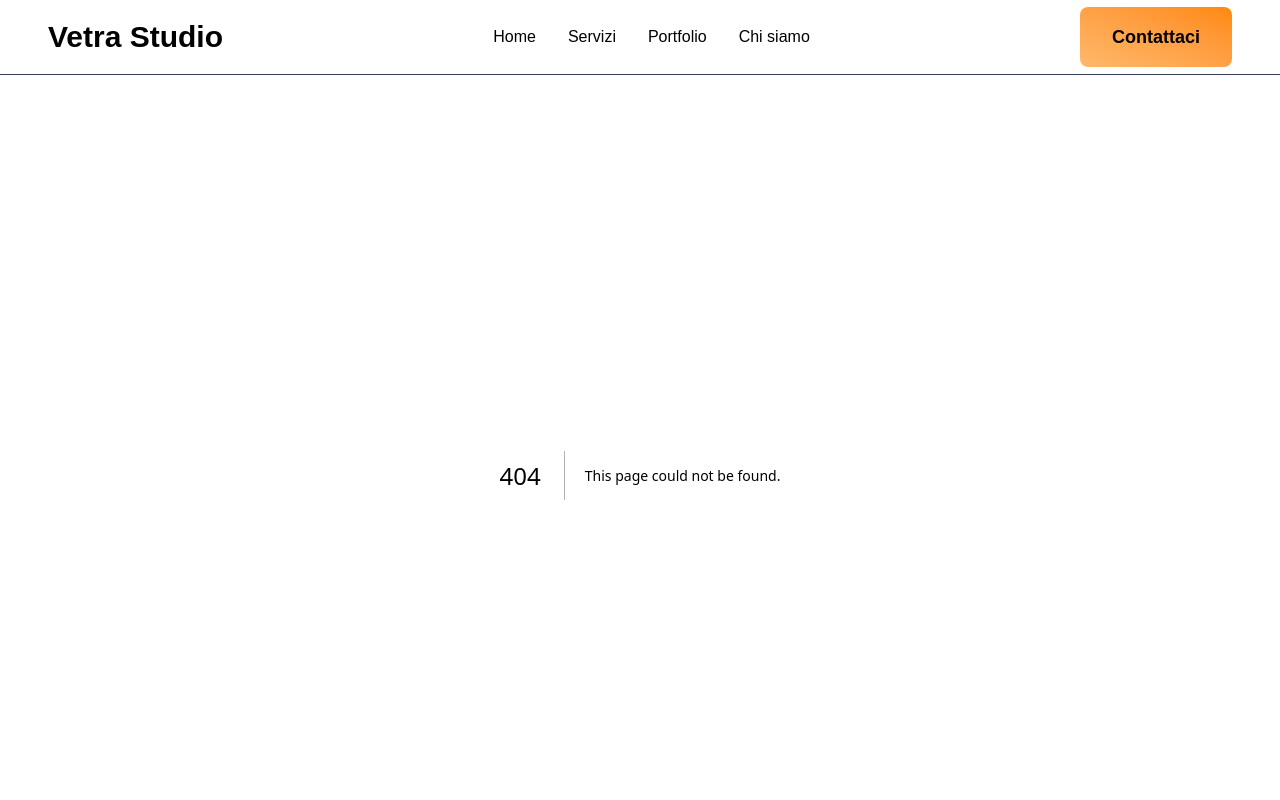
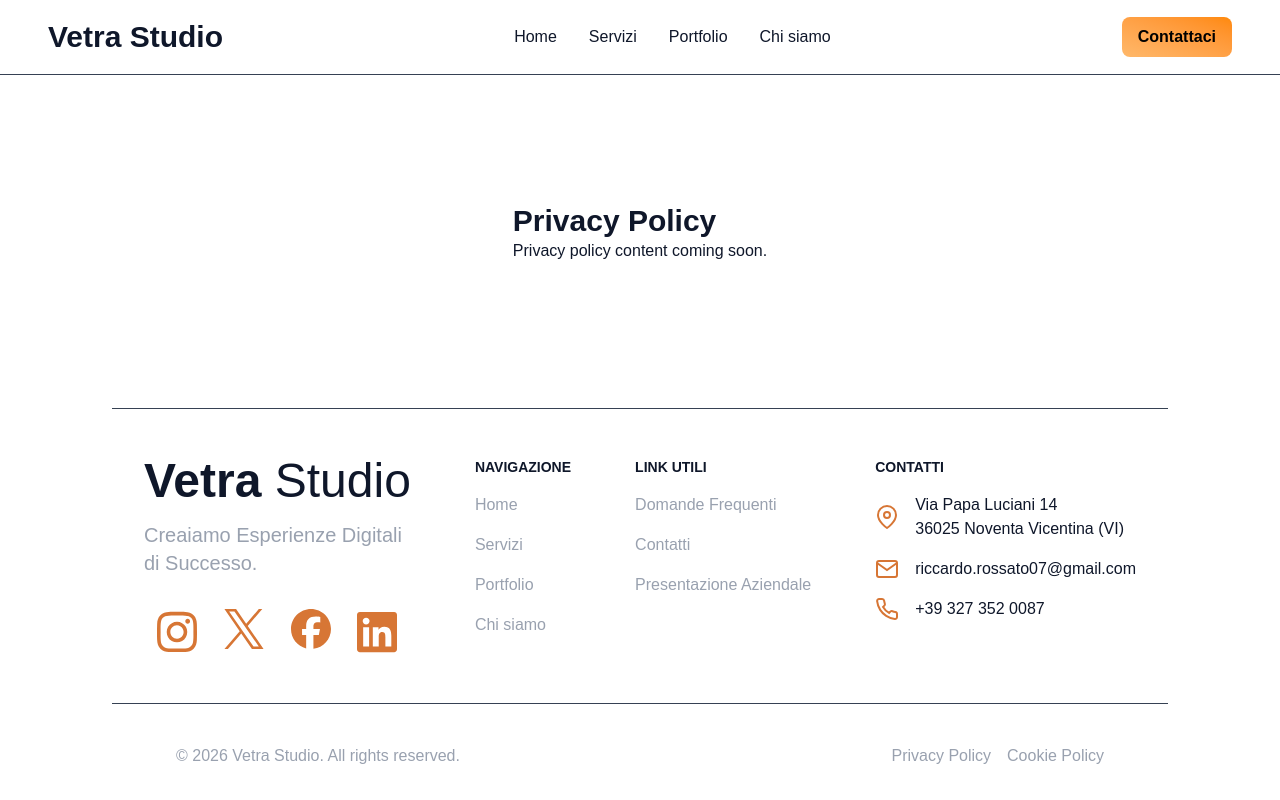
Before and after one commit to Vetra-Studio/website, a Next.js app: page /privacy in a window 1280 px wide. Before the commit this address had no page. Shown: the top 800 px of the page. Built offline with nearby package versions, Linux system fonts and the light colour scheme.

Commit message:
feat: add legal pages and update site layout

```diff
--- /dev/null
+++ b/app/cookie-policy/page.tsx
@@ -0,0 +1,10 @@
+export default function CookiePolicy() {
+  return (
+    <main className="flex flex-col items-center justify-center">
+      <div>
+        <h1 className="text-3xl font-bold">Cookie Policy</h1>
+        <p>Cookie policy content coming soon.</p>
+      </div>
+    </main>
+  );
+}
--- a/app/layout.tsx
+++ b/app/layout.tsx
@@ -13,7 +13,7 @@ export default function RootLayout({
 }>) {
   return (
     <html lang="it">
-      <body>
+      <body className="min-h-screen grid grid-rows-[auto_1fr_auto]">
 
         <Header />
 
--- /dev/null
+++ b/app/not-found.tsx
@@ -0,0 +1,16 @@
+import Link from "next/link";
+
+export default function NotFound() {
+  return (
+    <main className="flex flex-col items-center justify-center space-y-4">
+        <h1 className="text-2xl font-bold">Pagina non trovata</h1>
+        <p>Non è stato possibile trovare la risorsa richiesta</p>
+
+        <Link href="/">
+          <button className="bg-gradient-to-tr from-orange-300 to-orange-400 text-black font-bold py-2 px-4 rounded-lg">
+              Torna alla Home
+          </button>
+        </Link>
+    </main>
+  );
+}
--- a/app/page.tsx
+++ b/app/page.tsx
@@ -1,9 +1,7 @@
 export default function Home() {
   return (
-    <main className="flex min-h-screen flex-col items-center justify-between p-24">
-      <div className="w-full max-w-5xl items-center justify-between font-mono text-sm lg:flex">
-        <p>website under construction</p>
-      </div>
+    <main className="flex flex-col items-center justify-center font-mono scroll-smooth">
+      <p>website under construction</p>
     </main>
   );
 }
--- /dev/null
+++ b/app/privacy/page.tsx
@@ -0,0 +1,10 @@
+export default function Privacy() {
+  return (
+    <main className="flex flex-col items-center justify-center">
+      <div>
+        <h1 className="text-3xl font-bold">Privacy Policy</h1>
+        <p>Privacy policy content coming soon.</p>
+      </div>
+    </main>
+  );
+}
--- a/components/Footer.tsx
+++ b/components/Footer.tsx
@@ -30,7 +30,7 @@ export default function Footer() {
                 <div className="flex-col space-y-4">
                     <h2 className="text-5xl"><span className="font-bold">Vetra</span> Studio</h2>
                     <p className="text-xl text-gray-400">Creaiamo Esperienze Digitali<br /> di Successo.</p>
-                    <div className="flex space-x-6">
+                    <div className="flex justify-around">
                         {socialLinks.map((link) => (
                             <a key={link.name} href={link.href} target="_blank" rel="noopener noreferrer" aria-label={link.name} className="text-gray-400 hover:text-white pt-4">
                                 <Image src={link.icon} alt={link.name} width={40} height={40} />
@@ -68,7 +68,7 @@ export default function Footer() {
                 <p className="text-gray-400" suppressHydrationWarning>&copy; {new Date().getFullYear()} Vetra Studio. All rights reserved.</p>
                 <div>
                     <Link href="/privacy" className="text-gray-400 hover:text-gray-200 pr-4">Privacy Policy</Link>
-                    <Link href="/terms" className="text-gray-400 hover:text-gray-200">Cookie Policy</Link>
+                    <Link href="/cookie-policy" className="text-gray-400 hover:text-gray-200">Cookie Policy</Link>
                 </div>
             </div>
 
--- a/components/Header.tsx
+++ b/components/Header.tsx
@@ -29,13 +29,13 @@ export default function Header() {
   }, []);
   return (
     <header className={`bg-background sticky
-          flex items-center justify-between px-12 border-b border-gray-700 top-0 h-[75px]
+          flex items-center justify-between px-12 border-b border-gray-700 top-0 py-4.25
           transition-transform duration-300 ease-in-out
           ${hidden ? "-translate-y-full" : "translate-y-0"}
           `}>
       <h1 className="text-3xl font-bold">Vetra Studio</h1>
       <Navbar className="flex space-x-8" linkClassName="transition-colors hover:cursor-pointer hover:underline hover:decoration-orange-500 hover:underline-offset-4" />
-      <button className="bg-gradient-to-tr from-orange-300 to-orange-400 text-black font-bold py-4 px-8 rounded-lg text-lg">
+      <button className="bg-gradient-to-tr from-orange-300 to-orange-400 text-black font-bold py-2 px-4 rounded-lg">
         Contattaci
       </button>
     </header>
--- a/components/Navbar.tsx
+++ b/components/Navbar.tsx
@@ -1,10 +1,10 @@
 import Link from 'next/link'
 
 const navItems = [
-  { label: 'Home', href: '#home' },
-  { label: 'Servizi', href: '#servizi' },
-  { label: 'Portfolio', href: '#portfolio' },
-  { label: 'Chi siamo', href: '#chi-siamo' },
+  { label: 'Home', href: '/' },
+  { label: 'Servizi', href: '/#servizi' },
+  { label: 'Portfolio', href: '/#portfolio' },
+  { label: 'Chi siamo', href: '/#chi-siamo' },
 ];
 
 interface NavClassNameProps {
```
